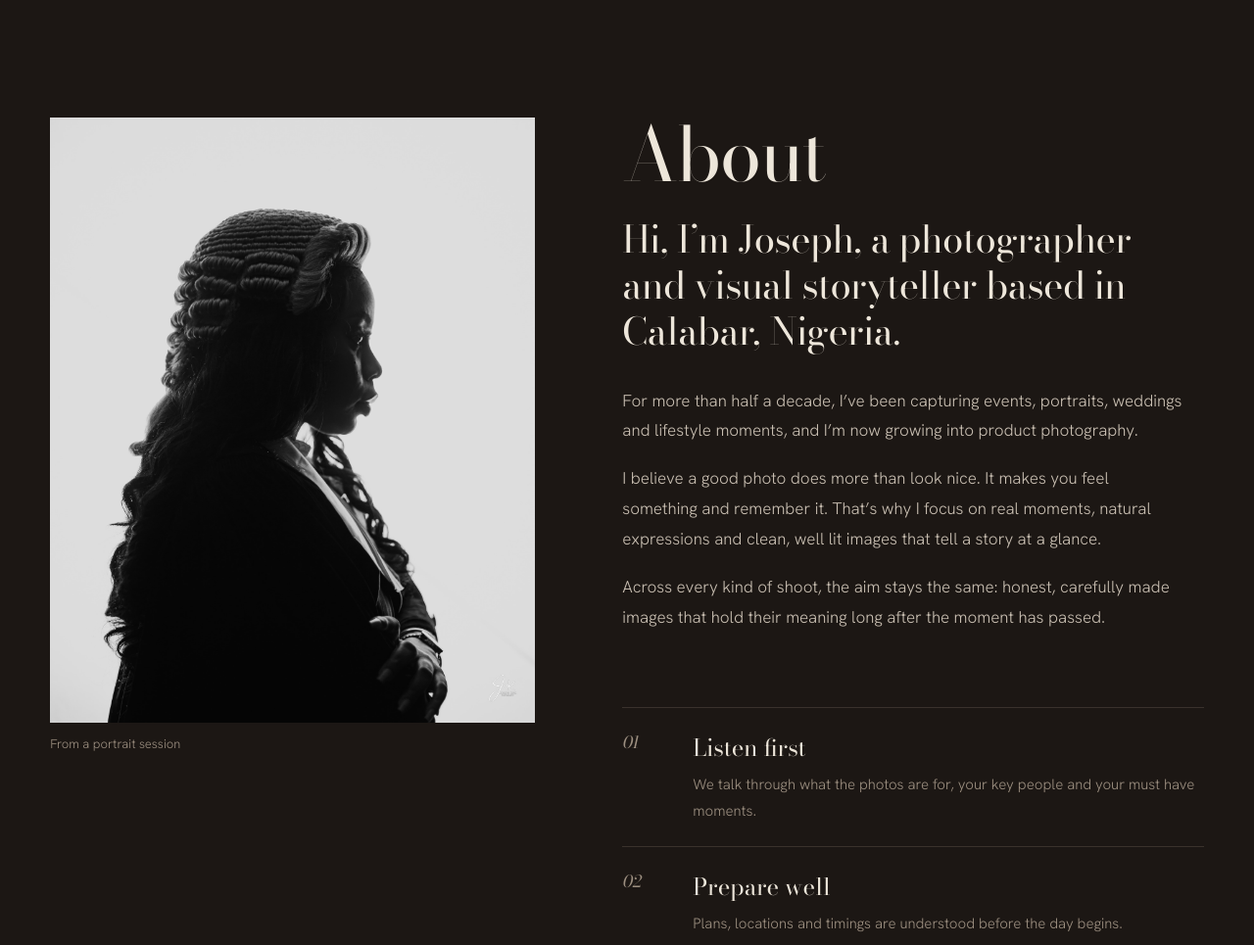
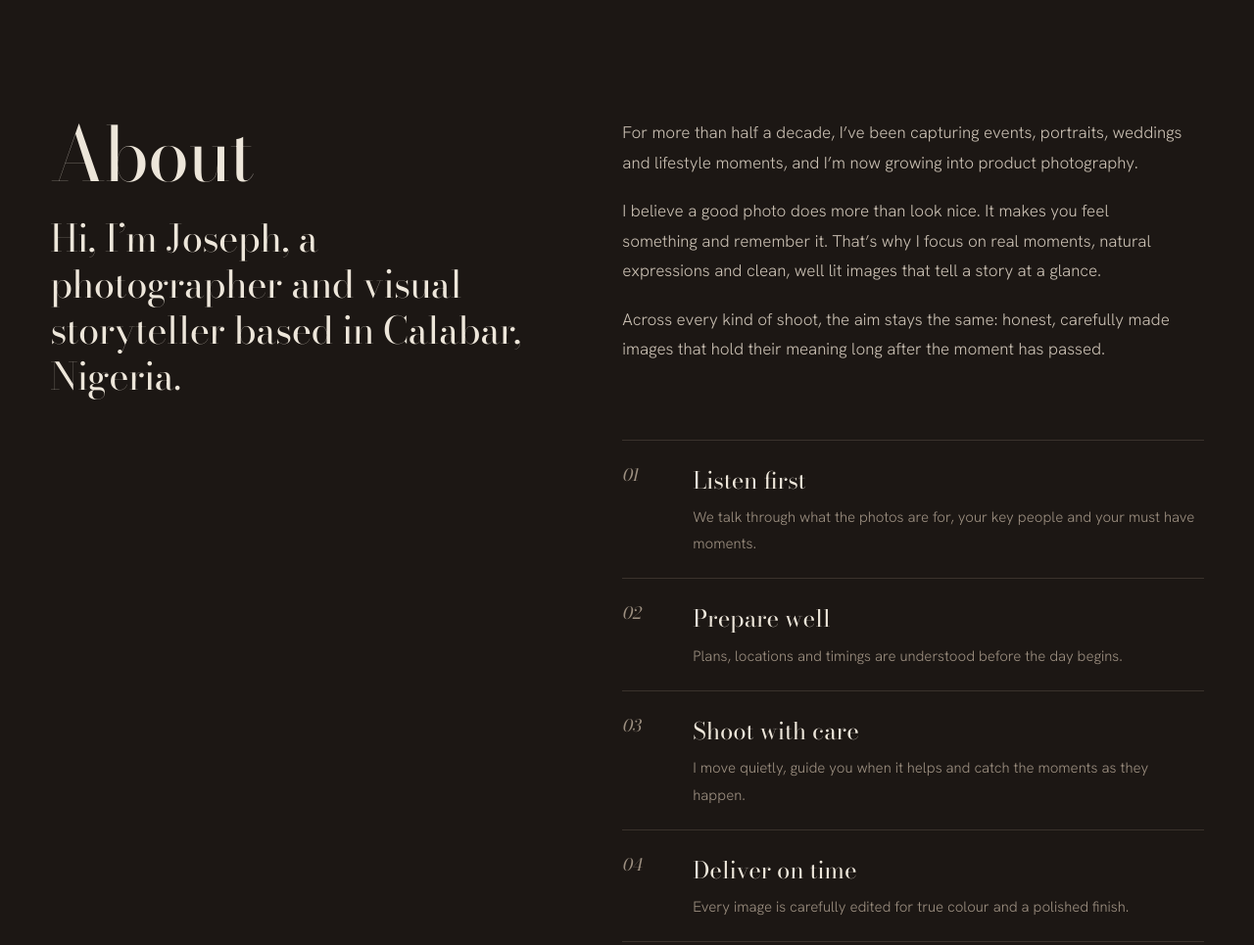
Before and after one commit to stillsfromjk/stillsfromjk.github.io, a plain HTML site: page index.html in a window 1280 px wide. Shown: the part 8060-9025 px from the top of the page at 98% size. Drawn offline with nearby package versions, Linux system fonts and the light colour scheme.

Commit message:
Make About section text only

```diff
--- a/index.html
+++ b/index.html
@@ -142,9 +142,7 @@ body::after{content:"";position:fixed;inset:0;pointer-events:none;z-index:200;op
 
 /* ---------- about ---------- */
 .about{padding-block:clamp(90px,14vw,190px);display:grid;grid-template-columns:minmax(0,5fr) minmax(0,6fr);gap:clamp(40px,7vw,120px);align-items:start}
-.about figure{position:sticky;top:100px}
-.about figure img{width:100%;aspect-ratio:4/5;object-fit:cover}
-.about figure figcaption{font-size:13px;color:var(--ash);margin-top:12px}
+.about-intro{position:sticky;top:100px}
 .about .lead{font-family:var(--serif);font-size:clamp(26px,3vw,40px);line-height:1.22;letter-spacing:-.01em;margin:24px 0 32px;max-width:24ch}
 .about p.body{color:#c9bfb2;max-width:60ch;margin-bottom:1.1em;line-height:1.8}
 .process{list-style:none;margin-top:clamp(48px,6vw,80px);border-top:1px solid var(--line);counter-reset:s}
@@ -152,7 +150,7 @@ body::after{content:"";position:fixed;inset:0;pointer-events:none;z-index:200;op
 .process li::before{content:counter(s,decimal-leading-zero);font-family:var(--serif);font-style:italic;color:var(--ash)}
 .process b{font-weight:400;display:block;font-family:var(--serif);font-size:24px;margin-bottom:4px}
 .process span{color:var(--ash);font-size:15px}
-@media(max-width:860px){.about{grid-template-columns:1fr}.about figure{position:static}}
+@media(max-width:860px){.about{grid-template-columns:1fr;row-gap:0}.about-intro{position:static}}
 
 /* ---------- contact ---------- */
 .contact{padding-block:clamp(90px,14vw,180px) 60px;border-top:1px solid var(--line)}
@@ -254,13 +252,11 @@ footer{display:flex;flex-wrap:wrap;justify-content:space-between;gap:12px;paddin
   </section>
 
   <section class="about wrap" id="about" aria-label="About">
-    <figure>
-      <img src="images/PORTRAITS/portraits-02.jpg" alt="Silhouette portrait photographed by Joseph King" loading="lazy">
-      <figcaption>From a portrait session</figcaption>
-    </figure>
-    <div>
+    <div class="about-intro">
       <h2 class="section-title">About</h2>
       <p class="lead">Hi, I’m Joseph, a photographer and visual storyteller based in Calabar, Nigeria.</p>
+    </div>
+    <div>
       <p class="body">For more than half a decade, I’ve been capturing events, portraits, weddings and lifestyle moments, and I’m now growing into product photography.</p>
       <p class="body">I believe a good photo does more than look nice. It makes you feel something and remember it. That’s why I focus on real moments, natural expressions and clean, well lit images that tell a story at a glance.</p>
       <p class="body">Across every kind of shoot, the aim stays the same: honest, carefully made images that hold their meaning long after the moment has passed.</p>
```
